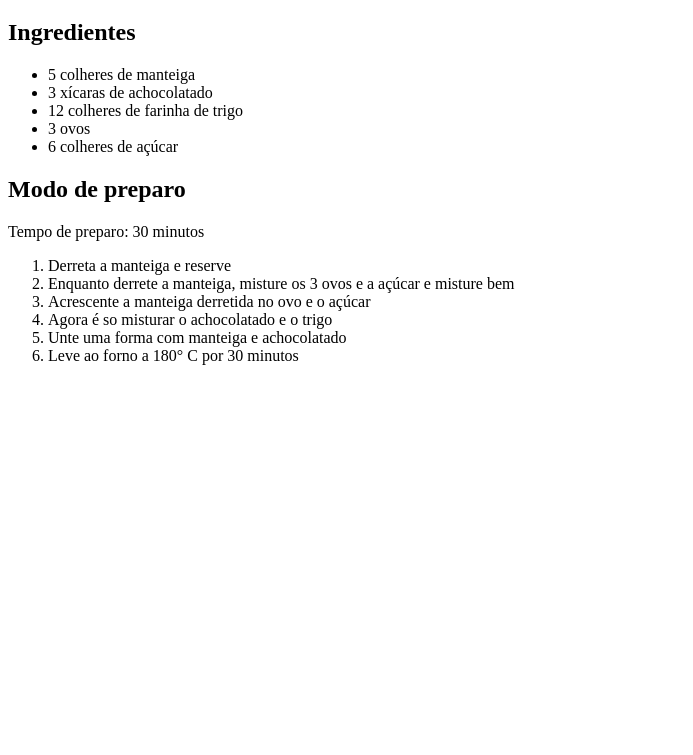
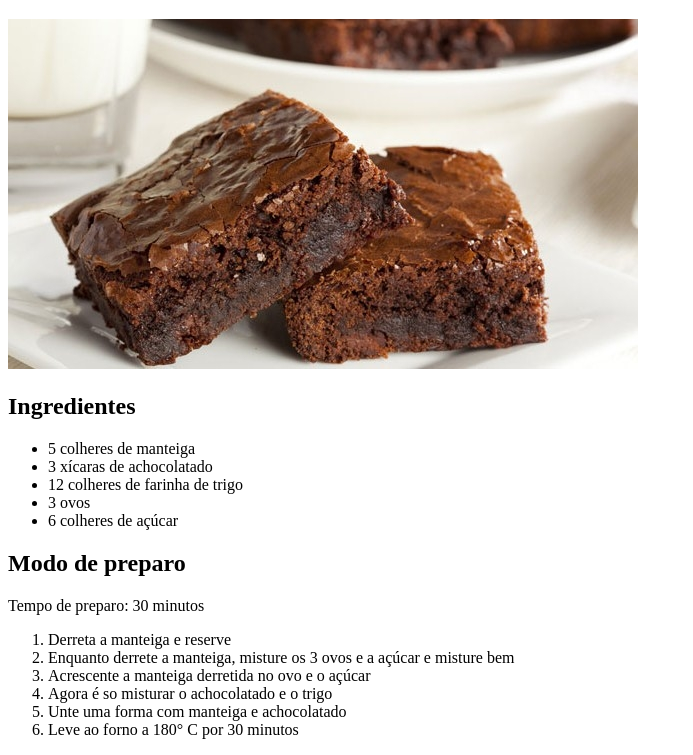
Before and after one commit to rosanavarela/curso_geracaotech, a plain HTML site: page aula2/receitas.html in a window 1280 px wide. Shown: the part 61-816 px from the top of the page, without its empty margins (0-693 px from the left). Drawn offline with Linux system fonts and the light colour scheme.

Commit message:
adicionando imagens

```diff
--- a/aula2/receitas.html
+++ b/aula2/receitas.html
@@ -7,6 +7,7 @@
 </head>
 <body>
     <h1>Brownie simples e rápido</h1>
+    <img src="img/usuario-1714-6e05ae8ef245b325a82658618822cb27.jpg" alt="Imagem de dois brownies meramente ilustrativas">
     <h2>Ingredientes</h2>
     <ul>
         <li>5 colheres de manteiga</li>
@@ -28,5 +29,6 @@
         <li>Leve ao forno a 180° C por 30 minutos</li>
     </ol>
 
+
 </body>
 </html>
```
Also changed, not shown: aula2/img/usuario-1714-6e05ae8ef245b325a82658618822cb27.jpg (added).
